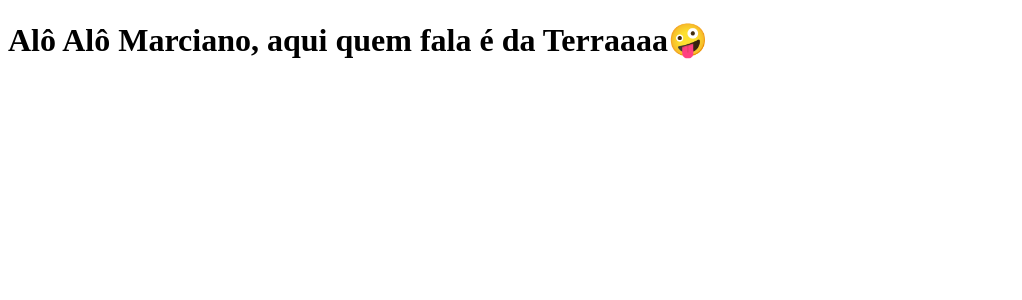
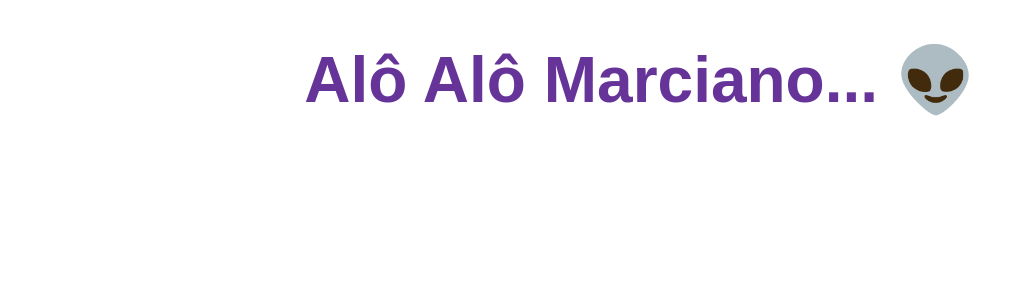
Before and after one commit to PhBros16/tabnews-project, a Next.js app: page / in a window 1280 px wide. Shown: the top 300 px of the page, without its empty margins (0-1022 px from the left). Built offline with nearby package versions, Linux system fonts and the light colour scheme.

Commit message:
modifica a fease

```diff
--- a/pages/index.jsx
+++ b/pages/index.jsx
@@ -1,5 +1,7 @@
 function Home () {
-    return <h1>Alô Alô Marciano, aqui quem fala é da Terraaaa🤪</h1>
+    return <h1><h1 style={{ color: 'rebeccapurple', textAlign: 'center', fontFamily: 'sans-serif' }}>
+  Alô Alô Marciano... 👽
+</h1></h1>
 }
 
 export default Home;
```
